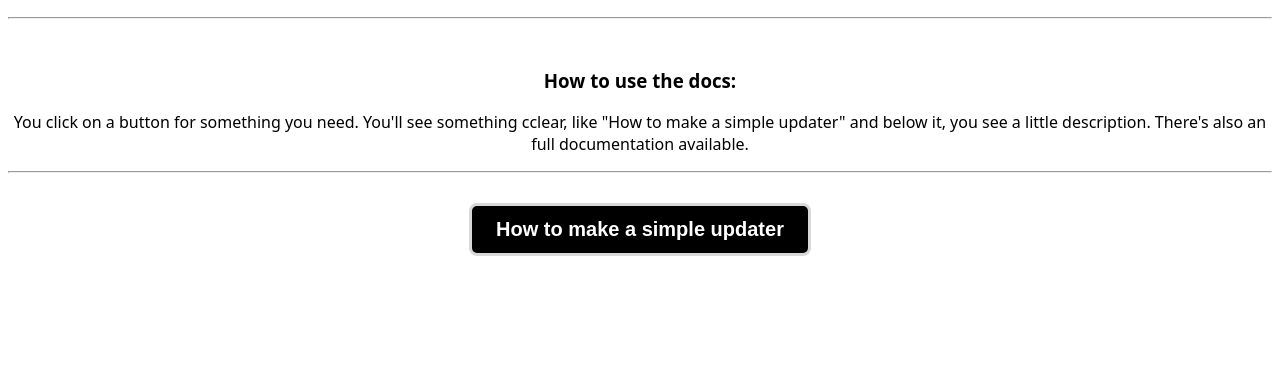
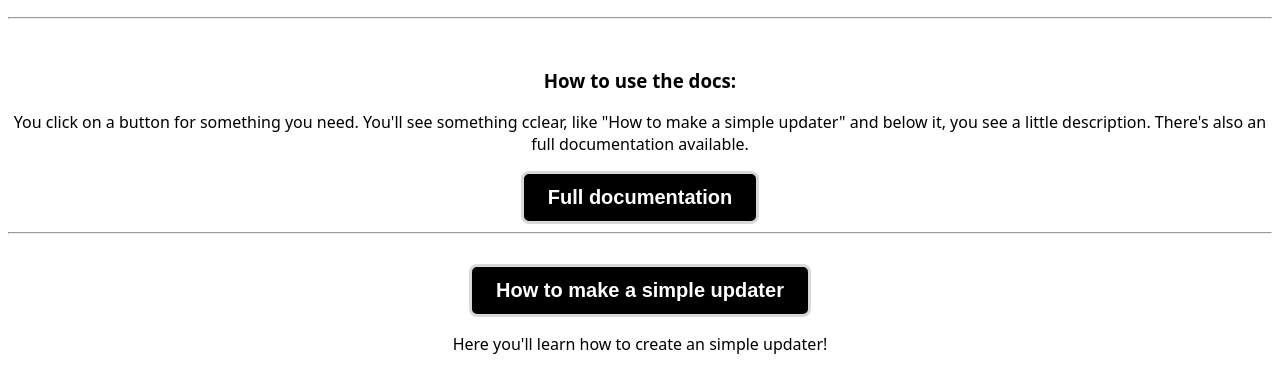
Before and after one commit to dante-nl/rh-api, a plain HTML site: page index.html in a window 1280 px wide. Shown: the part 122-514 px from the top of the page. Drawn offline with Linux system fonts and the light colour scheme.

Commit message:
Update index.html

```diff
--- a/index.html
+++ b/index.html
@@ -63,8 +63,10 @@
   <hr><br></hr>
     <h3>How to use the docs:</h3>
     <p>You click on a button for something you need. You'll see something cclear, like "How to make a simple updater" and below it, you see a little description. There's also an full documentation available.</p>
+    <a class="btn1" href="article/1.html">Full documentation</a>
     <hr><br></hr>
     <a class="btn1" href="article/1.html">How to make a simple updater</a>
+    <p>Here you'll learn how to create an simple updater!</p>
  </body>
 
 </html>
```
